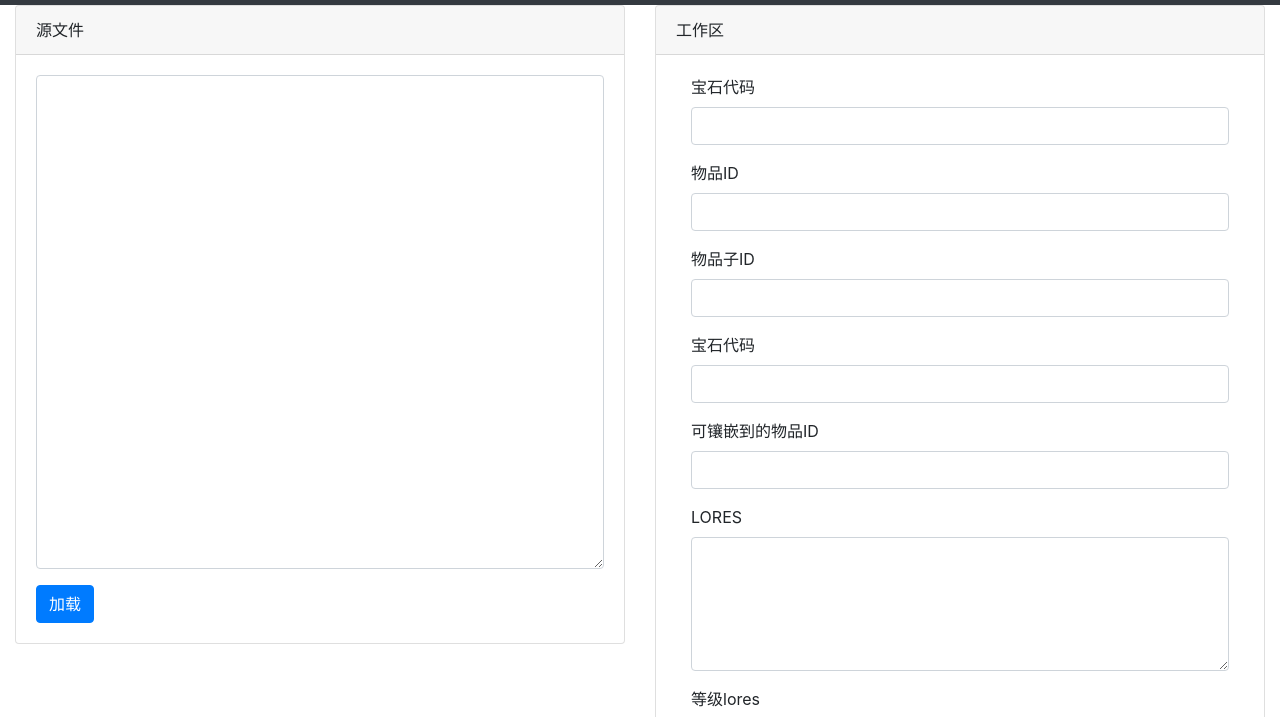
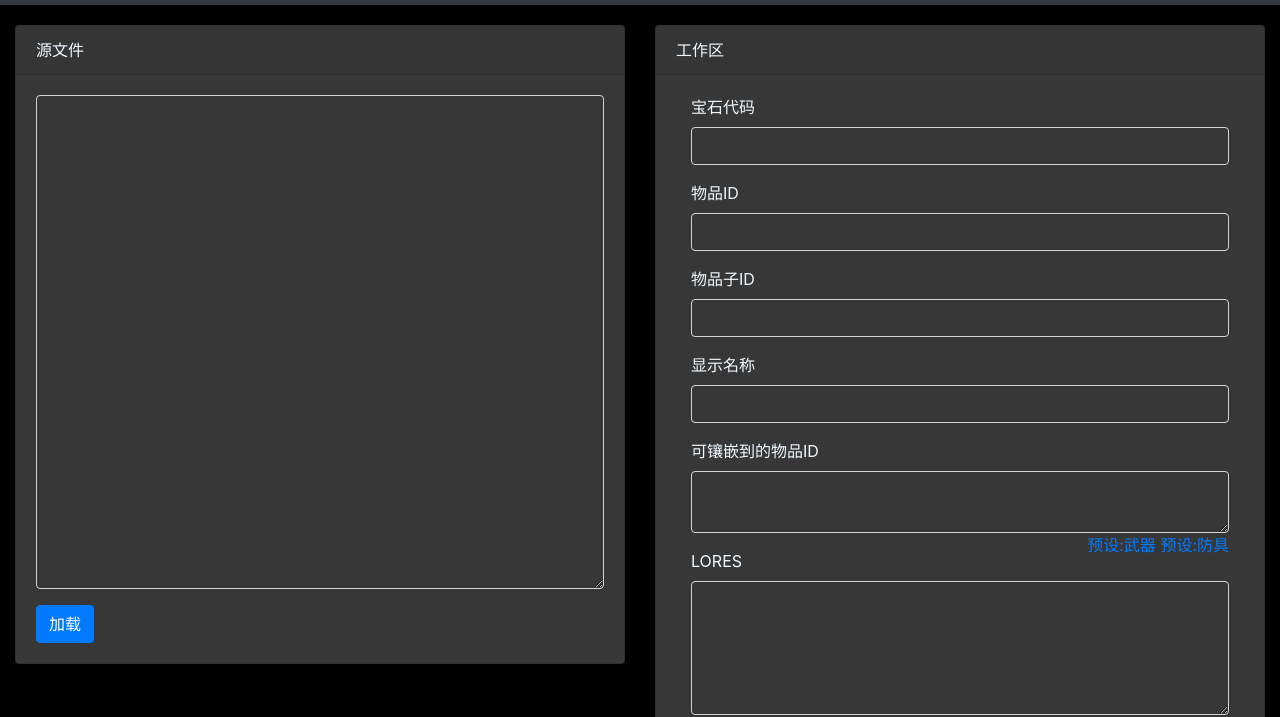
Before and after one commit to hempflower/tools_baoshi, a plain HTML site: page index.html in a window 1280 px wide. Shown: the part 51-768 px from the top of the page. Drawn offline with nearby package versions, Linux system fonts and the light colour scheme.

Commit message:
Dark theme!

```diff
--- a/index.html
+++ b/index.html
@@ -1,23 +1,36 @@
 <!DOCTYPE html>
-<html lang="en">
+<html lang="cn" xmlns:padding-top="http://www.w3.org/1999/xhtml">
 <head>
     <meta charset="UTF-8">
     <title>宝石编辑器</title>
     <meta name="viewport" content="width=device-width, initial-scale=1">
     <link rel="stylesheet" href="https://cdn.staticfile.org/twitter-bootstrap/4.1.0/css/bootstrap.min.css">
+    <style>
+        body{
+            background: black;
+        }
+    .dark_ui,textarea,input{
+        background-color: #2b2b2b;
+        background-color: #373737!important;
+        color: aliceblue!important;
+    }
+
+
+
+    </style>
 
 </head>
-<body>
+<body >
 <nav class="navbar navbar-expand-sm bg-dark navbar-dark">
     <!-- Brand/logo -->
     <a class="navbar-brand" href="#">ICREATORMC·宝石编辑工具</a>
 
 
 </nav>
-<div class="container-fluid">
+<div class="container-fluid" style="padding-top: 20px">
 <div class="row">
     <div class="col">
-        <div class="card">
+        <div class="card dark_ui text-white">
             <div class="card-header">源文件</div>
             <div class="card-body">
                 <div class="form-group">
@@ -30,7 +43,7 @@
         </div>
     </div>
     <div class="col">
-        <div class="card">
+        <div class="card dark_ui">
             <div class="card-header">工作区</div>
             <div class="card-body">
                 <div class="row">
@@ -52,12 +65,17 @@
                             <input type="text" class="form-control" id="item_sub_id">
                         </div>
                         <div class="form-group">
-                            <label>宝石代码</label>
+                            <label>显示名称</label>
                             <input type="text" class="form-control" id="baoshi_name">
                         </div>
                         <div class="form-group">
                             <label>可镶嵌到的物品ID</label>
-                            <input type="text" class="form-control" id="allow_id">
+                            <textarea class="form-control" id="allow_id"></textarea>
+                            <div class="float-right">
+                            <a href="#" id="add_wuqi">预设:武器</a>
+                            <a href="#" id="add_fangju">预设:防具</a>
+                            </div>
+
                         </div>
                         <div class="form-group">
                             <label>LORES</label>
@@ -251,12 +269,23 @@
 
         $('#config').val(jsyaml.dump(saveobj));
 
+    });
+    //自动填入按钮的处理逻辑
+    $('#add_wuqi').click(function () {
+        if($('#allow_id').val()=="") {
+            $('#allow_id').val($('#allow_id').val() + "298,299,300,201,302,303,304,305,306,307,308,309,310,311,312,313,314,315,316,317,397");
+        }else{
+            $('#allow_id').val($('#allow_id').val() + ",298,299,300,201,302,303,304,305,306,307,308,309,310,311,312,313,314,315,316,317,397");
+        }
+    });
+    $('#add_fangju').click(function () {
+        if($('#allow_id').val()=="") {
+            $('#allow_id').val($('#allow_id').val() + "256,257,258,267,268,269,270,271,272,273,274,275,276,277,278,279,280,283,284,285,286,290,291,292,293,294,346,369");
+        }else{
+            $('#allow_id').val($('#allow_id').val() + ",256,257,258,267,268,269,270,271,272,273,274,275,276,277,278,279,280,283,284,285,286,290,291,292,293,294,346,369");
+        }
+    })
 
-
-
-
-
-    })
 
 </script>
 </body>
```
